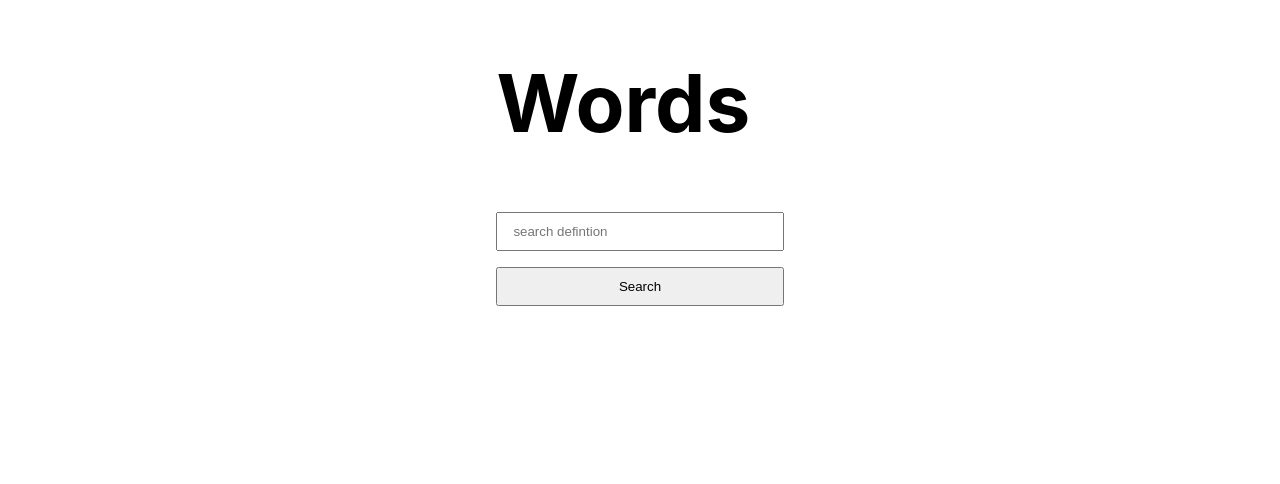
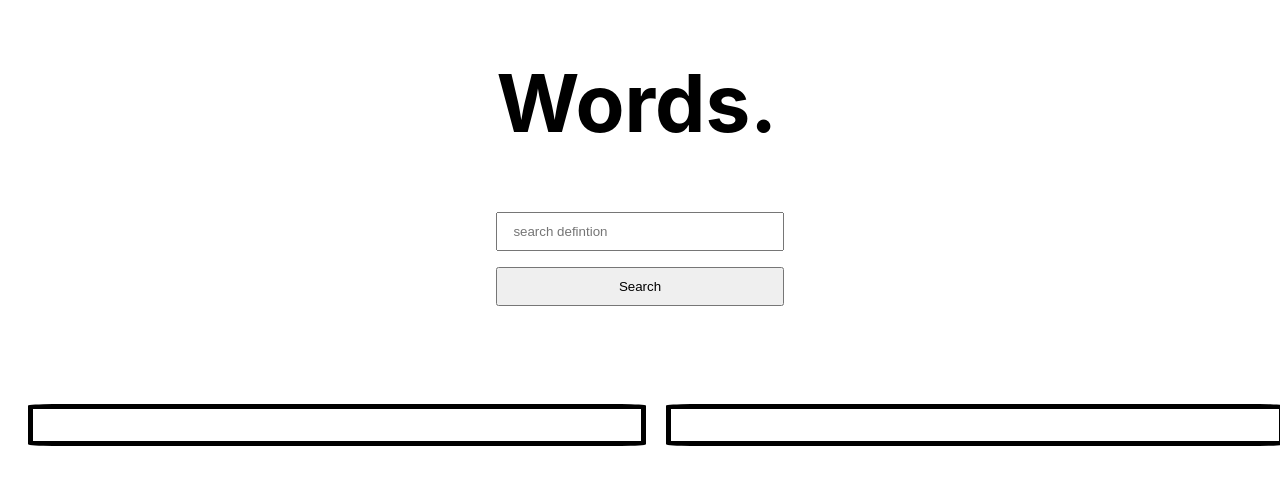
Before and after one commit to Andrew1495/gcuTest, a React (Create React App) app: page / in a window 1280 px wide. Shown: the top 484 px of the page. Built offline with nearby package versions, Linux system fonts and the light colour scheme.

Commit message:
finshed styling and all of logic

```diff
--- a/src/App.css
+++ b/src/App.css
@@ -3,6 +3,8 @@
   flex-direction: column;
   justify-content: center;
   align-items: center;
+  margin: 1rem;
+  width: 1500px;
 }
 
 
@@ -17,11 +19,27 @@ h1{
   font-size: 5rem;
 }
 
+h2{
+  font-size: 2rem;
+}
+
+h3{font-size: 1.5rem;
+}
+
+ul{
+  list-style: square;
+}
+
 input{
   width: 100%;
   padding: 10px 15px;
   margin: 8px 0;
   box-sizing: border-box;
+}
+
+button{
+  padding: 1px 10px;
+  margin: 8px 0;
 }
 
 .error{
@@ -32,13 +50,19 @@ input{
 .flex-container{
   display: flex;
   flex-direction: row;
-  width: 100%;
+  justify-content: center;
+  width: 90%;
+  margin: 5rem;
+
+
 }
 
-.result{
+.display{
+  border-style: solid;
+  border-color: black;
+  border-width: 5px;
+  margin: 10px;
+  padding: 1rem;
+  border-radius:4%;
   min-width: 50%;
 }
-
-.favourites{
-  min-width: 50%;
-}
--- a/src/components/favourite/favouriteCard.js
+++ b/src/components/favourite/favouriteCard.js
@@ -8,7 +8,7 @@ return(
 
 
     <>
-    <p>{type}</p>
+    <p>Type: {type}</p>
     <p>{defintion}</p>
     <button onClick={handleClick}>Remove</button>
 
--- a/src/components/favourite/favouriteComponent.js
+++ b/src/components/favourite/favouriteComponent.js
@@ -8,9 +8,10 @@ const FavouriteComponent = ({favouriteList , removeFavourite}) => {
     })
 
      return(
-         <ul>
+
+        <div>
              {favouriteMapped}
-         </ul>
+        </div>
      )
 
  }
--- a/src/components/favourite/favouriteWord.js
+++ b/src/components/favourite/favouriteWord.js
@@ -11,7 +11,7 @@ return(
 
     <>
         <h3>
-            {word}
+            {word}:
         </h3>
 
         <ul>
--- a/src/container/mainContainer.js
+++ b/src/container/mainContainer.js
@@ -106,27 +106,33 @@ const removeFavourite = (i,j)=>{
         <div className='header'>
 
             <div className='search'>
-                    <h1>Words</h1>
+                    <h1>Words.</h1>
                     <SearchComponent keyword={keyword} onChange={updateKeyword} onSubmit={searchDefintion}/>
                     {error ? <p className='error'>Check spelling of word</p> : null}
             </div>
         </div>
 
             <div className='flex-container'>
+
+
+                <div className='display'>
                     { searchResult?
-                <div className='results'>
+                    <div>
                         <h2>Definitions</h2>
                         <ResultComponent searchResult = {searchResult} addFavourite={addFavourite} />
                     </div>
                     : null }
+                </div>
 
+                <div className='display'>
 
                     {favouriteList.length ?
-                <div className='favourites'>
+                    <div>
                         <h2>Favourites</h2>
                         <FavouriteComponent favouriteList={favouriteList} removeFavourite={removeFavourite}/>
                     </div>
-                : null}
+                    : null }
+                </div>
             </div>
         </>
 
```
Lines whose indentation alone changed are shown as unchanged.
